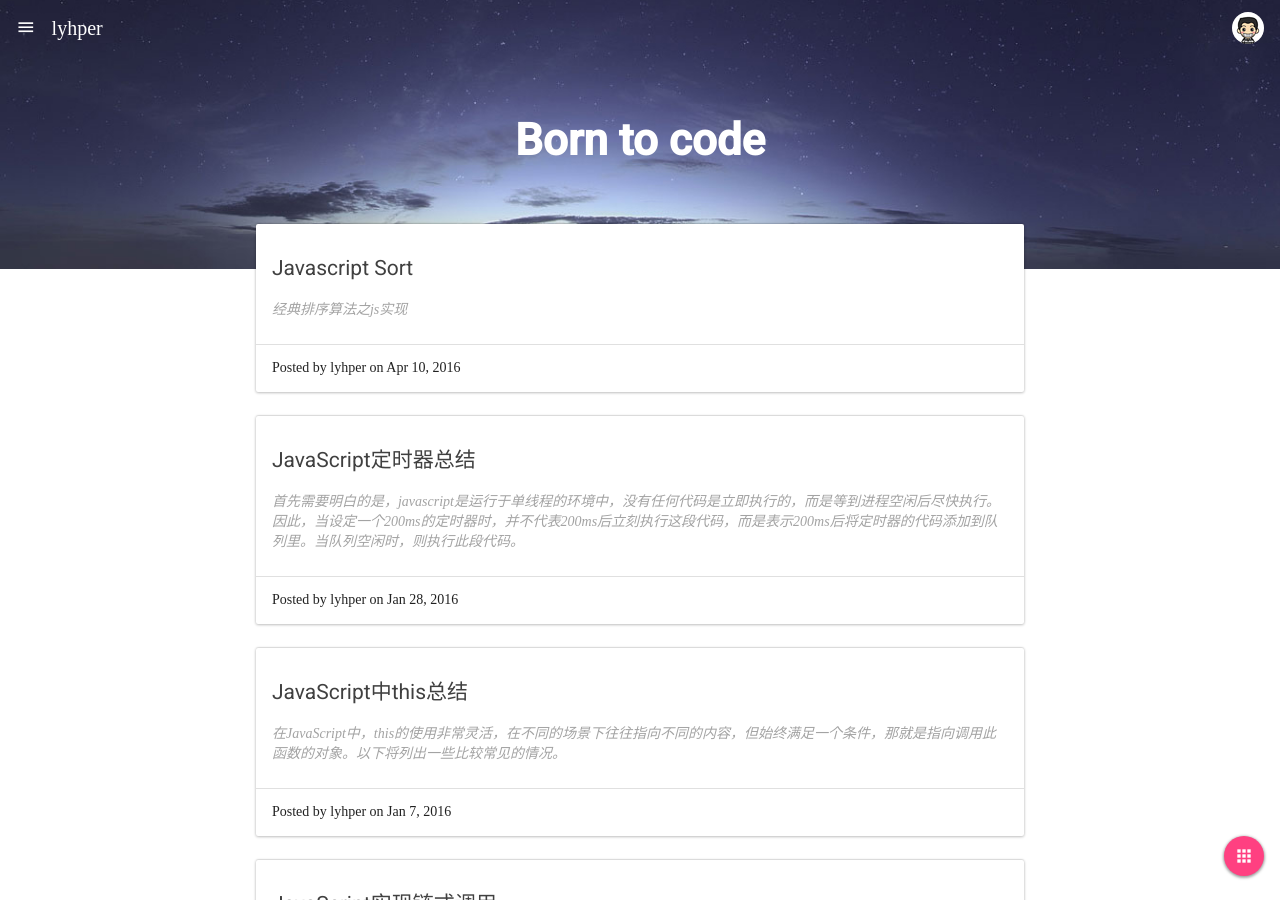
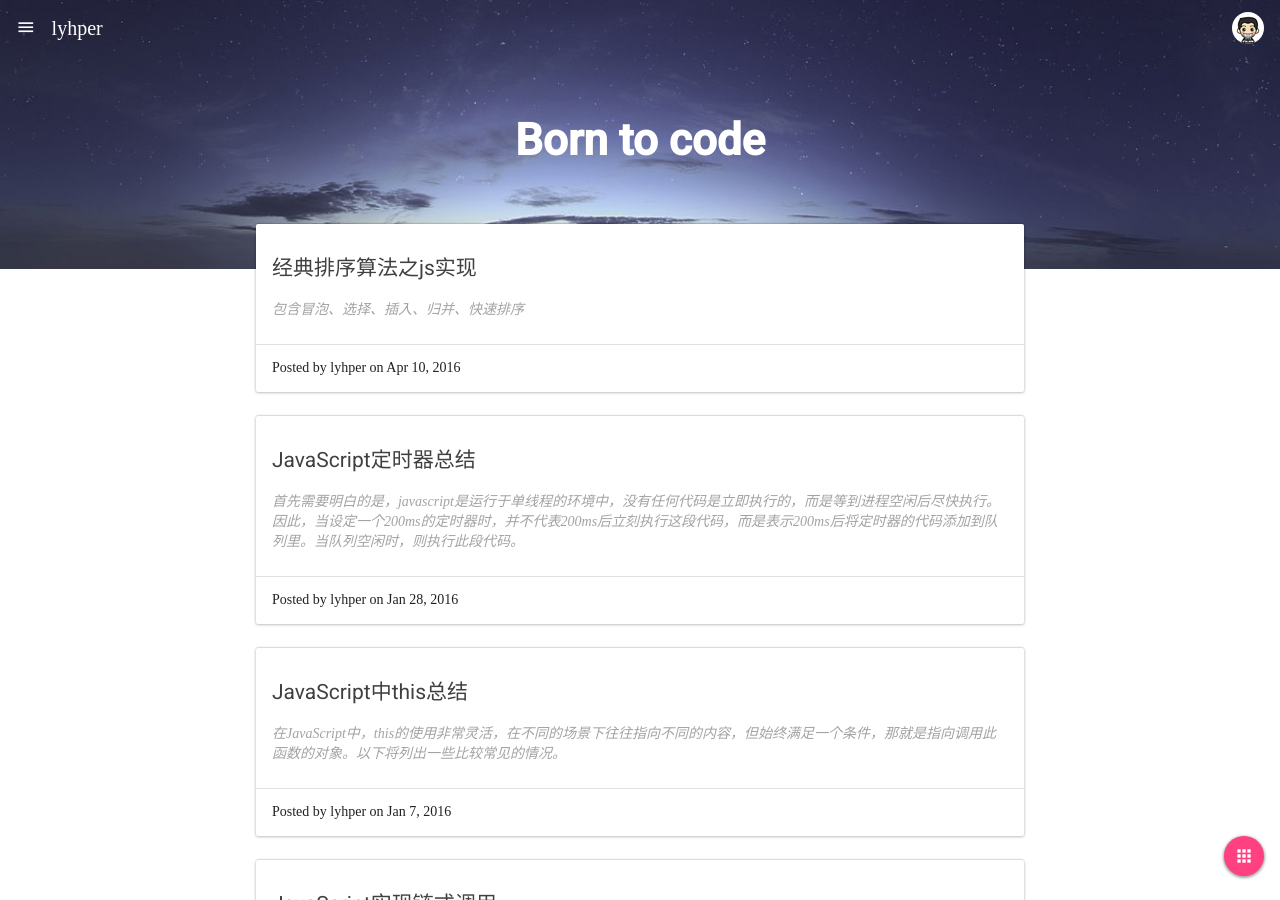
Before and after one commit to lyhper/lyhper.github.io, a Jekyll site: the page built from index.html, in a window 1280 px wide and 900 px high. Built offline with Jekyll 4.4.1, drawn with Linux system fonts in a browser that asks for light colours; the list of posts is cut into pages by our own code; comment, search, counter and statistics services are not loaded.

```diff
--- a/_posts/2016-04-10-javascript-sort.md
+++ b/_posts/2016-04-10-javascript-sort.md
@@ -1,4 +1,11 @@
-经典排序算法之js实现
+---
+layout: post
+title: 经典排序算法之js实现
+date: 2016-04-10 12:12:00
+categories: Algorithm
+---
+
+包含冒泡、选择、插入、归并、快速排序
 
 {% highlight ruby %}
 function ArrayList() {
```
